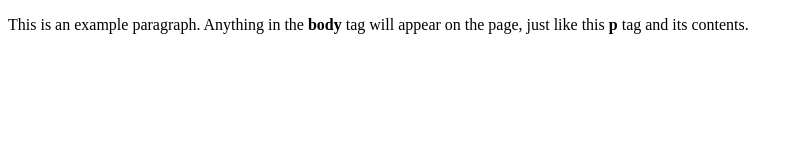
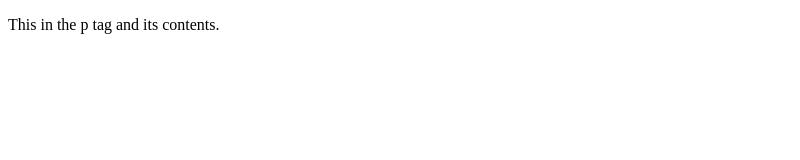
Before and after one commit to gracektay/test-repo, a plain HTML site: page Week-16/index.html in a window 1280 px wide. Shown: the whole page, without its empty margins (0-800 px from the left). Drawn offline with Linux system fonts and the light colour scheme.

Commit message:
Update index.html

```diff
--- a/Week-16/index.html
+++ b/Week-16/index.html
@@ -4,6 +4,6 @@
     <title>This is the title of the webpage!</title>
   </head>
   <body>
-    <p>This is an example paragraph. Anything in the <strong>body</strong> tag will appear on the page, just like this <strong>p</strong> tag and its contents.</p>
+    <p>This  in the <str this <strong>p</strong> tag and its contents.</p>
   </body>
 </html>
```
